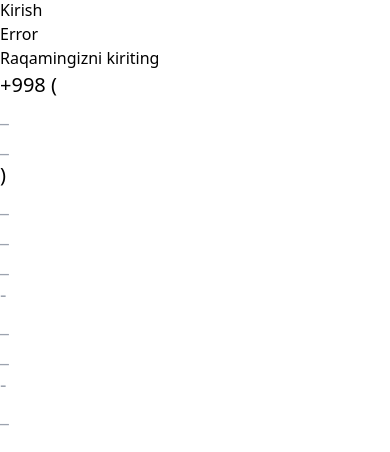
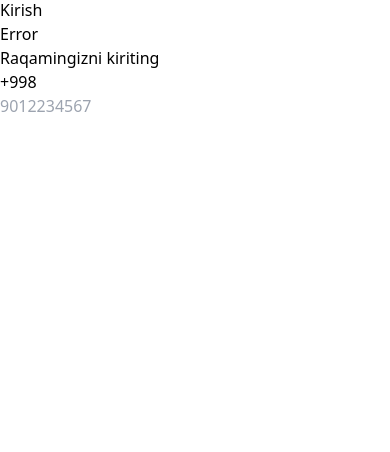
Before and after one commit to njumaniyozov001/bellissimo, a React (Vite) app: page /kirish in a window 390 px wide. Shown: the part 1685-2137 px from the top of the page. After the commit the page ends 1803 px from the top, so only its background shows below. Built offline with nearby package versions, Linux system fonts and the light colour scheme.

Commit message:
responsive

```diff
--- a/src/body/body.jsx
+++ b/src/body/body.jsx
@@ -245,26 +245,26 @@ const Body = () => {
           <div
             key={item.name}
             id="card"
-            className="sm:w-[300px] sm:h-[400px] w-[200px] h-[250px] shadow-2xl sm:text-[16px] text-[12px] sm:leading-5 leading-[15px] rounded-2xl p-2 relative bg-gray-500  hover:scale-[1.03] transition-transform duration-300"
+            className="sm:w-[280px] sm:h-[360px] w-[180px] h-[230px]  sm:text-[16px] text-[12px] sm:leading-5 leading-[15px] rounded-2xl p-2 relative   hover:scale-[1.03] transition-transform duration-300 shadow-md"
           >
             <div className="flex items-center justify-center">
-              <img src={item.img} className="w-[280px] rounded-2xl" />
+              <img src={item.img} className="w-[240px] rounded-2xl" />
             </div>
-            <div>
+            <div className="sm:px-4">
               <p className="font-bold leading-2">{item.name}</p>
               <p>
                 Lorem ipsum dolor sit amet consectetur adipisicing elit. Non,
                 voluptatibus?
               </p>
             </div>
-            <p className="sm:w-[50px] sm:h-[20px] w-[40px] h-[15px]  absolute  sm:bottom-5 bottom-2 bg-gray-400 flex items-center justify-center rounded-2xl mt-4">
+            <p className="sm:w-[50px] sm:h-[20px] w-[40px] h-[15px]  absolute  sm:bottom-5 bottom-[5px] sm:left-5 bg-gray-400 flex items-center justify-center rounded-2xl mt-4">
               {item.price}
             </p>
           </div>
         ))}
       </div>
 
-      <footer className="w-[100%] sm:h-[300px] h-[120px] flex items-center justify-center sm:gap-[300px] gap-3 p-10 bg-black mt-3">
+      <footer className="w-[100%] sm:h-[300px] h-[120px] flex items-center justify-center sm:gap-[300px] gap-5 px-2 bg-black mt-3">
         <div>
           <h6 className="sm:text-[25px] text-[14px] sm:ml-[50px] ">Restaurant </h6>
           <h6 className="sm:text-[42px] text-[18px] sm:mr-[50px] ">Bellisimo</h6>
@@ -272,17 +272,17 @@ const Body = () => {
         </div>
         <div>
           <Link to={"/about"}>
-            <h6 className="sm:text-[16px] text-[12px] hover:underline hover:cursor-pointer">
+            <h6 className="sm:text-[16px] text-[14px] hover:underline hover:cursor-pointer">
               Biz haqimizda
             </h6>
           </Link>
           <Link to={"/halal"}>
-            <h6 className="sm:text-[16px] text-[12px] hover:underline hover:cursor-pointer">
+            <h6 className="sm:text-[16px] text-[14px] hover:underline hover:cursor-pointer">
               Halal certifacate
             </h6>
           </Link>
           <Link to={"/restaurants"}>
-            <h6 className="sm:text-[16px] text-[12px] hover:underline hover:cursor-pointer">
+            <h6 className="sm:text-[16px] text-[14px] hover:underline hover:cursor-pointer">
               Restaranlar
             </h6>
           </Link>
@@ -291,10 +291,10 @@ const Body = () => {
           <h6 className="sm:text-[16px] text-[12px]">Bizni kuzatib boring</h6>
           <div className="flex">
             <a href="https://t.me/njuma1yozov">
-              <RiTelegramLine className="text-white rounded-full sm:w-[30px] sm:h-[30px] w-[25px] h-[25px] hover:scale-[1.1] transition-transform bg-transparent" />
+              <RiTelegramLine className="text-white rounded-full sm:w-[40px] sm:h-[40px] w-[26px] h-[26px] hover:scale-[1.1] transition-transform bg-transparent" />
             </a>
             <a href="https://instagram.com/njumaiyozov007">
-              <FaInstagram className="text-white rounded-full sm:w-[30px] sm:h-[30px] w-[25px] h-[25px] hover:scale-[1.1] transition-transform bg-transparent" />
+              <FaInstagram className="text-white rounded-full sm:w-[40px] sm:h-[40px] w-[26px] h-[26px] hover:scale-[1.1] transition-transform bg-transparent" />
             </a>
           </div>
         </div>
--- a/src/kirish/kirish.jsx
+++ b/src/kirish/kirish.jsx
@@ -6,80 +6,9 @@ const kirish = () => {
       <h1 className="text-[150px] text-red-500 absolute animate-bounce">Error</h1>
       <div className="flex items-center justify-center flex-col">
         <h1>Raqamingizni kiriting</h1>
-        <div className="x w-[350px] h-[50px] flex bg-gray-100  items-center justify-center">
-          <input type="text"
-          value={"+998 ("}
-          readOnly
-          className="w-[60px] outline-none" />
-          <input
-            type="text"
-            placeholder="_"
-            className="w-[15px] outline-none"
-            maxLength={1}
-          />
-          <input
-            type="text"
-            placeholder="_"
-            className="w-[15px] outline-none"
-            maxLength={1}
-          />
-          <input type="text"
-          value={")"}
-          readOnly
-
-          className="w-[15px] outline-none" />
-          <input
-            type="text"
-            placeholder="_"
-            className="w-[15px] outline-none"
-            maxLength={1}
-          />
-          <input
-            type="text"
-            placeholder="_"
-            className="w-[15px] outline-none"
-            maxLength={1}
-          />
-          <input
-            type="text"
-            placeholder="_"
-            className="w-[15px] outline-none"
-            maxLength={1}
-          />
-          <input type="text"
-          placeholder="-"
-          readOnly
-          className="w-[15px] outline-none"
-           />
-          <input
-            type="text"
-            placeholder="_"
-            className="w-[15px] outline-none"
-            maxLength={1}
-          />
-          <input
-            type="text"
-            placeholder="_"
-            className="w-[15px] outline-none"
-            maxLength={1}
-          />
-          <input type="text"
-          placeholder="-"
-          readOnly
-          className="w-[15px] outline-none"/>
-          <input
-            type="text"
-            placeholder="_"
-            className="w-[15px] outline-none"
-            maxLength={1}
-          />
-          <input
-            type="text"
-            placeholder="_"
-            className="w-[15px]
-             outline-none"
-            maxLength={1}
-          />
+        <div className="w-[350px] h-[50px] flex bg-gray-100  items-center justify-center">
+          <p>+998</p>
+          <input type="text" placeholder="9012234567" className="outline-none text-[20px]"/>
         </div>
       </div>
     </div>
```
